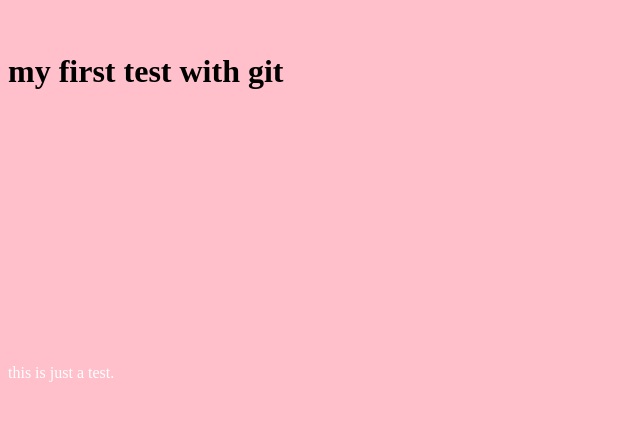
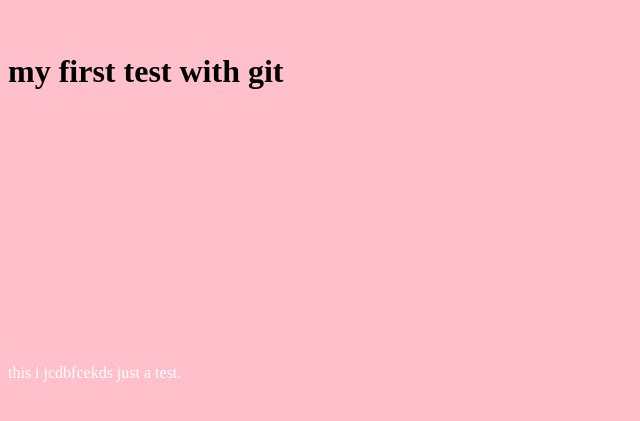
Before and after one commit to askhind/locationVoiture, a plain HTML site: page script1.html in a window 1280 px wide. Shown: the part 221-642 px from the top of the page, 0-640 px from the left. Drawn offline with Linux system fonts and the light colour scheme.

Commit message:
mofication

```diff
--- a/script1.html
+++ b/script1.html
@@ -4,7 +4,7 @@
 
 <h1 style="padding-top: 20%; padding-bottom:20%">my first test with git</h1>
 
-<p style="color:white">this is just a test.</p>
+<p style="color:white">this i jcdbfcekds just a test.</p>
 
 </body>
 </html>
```
